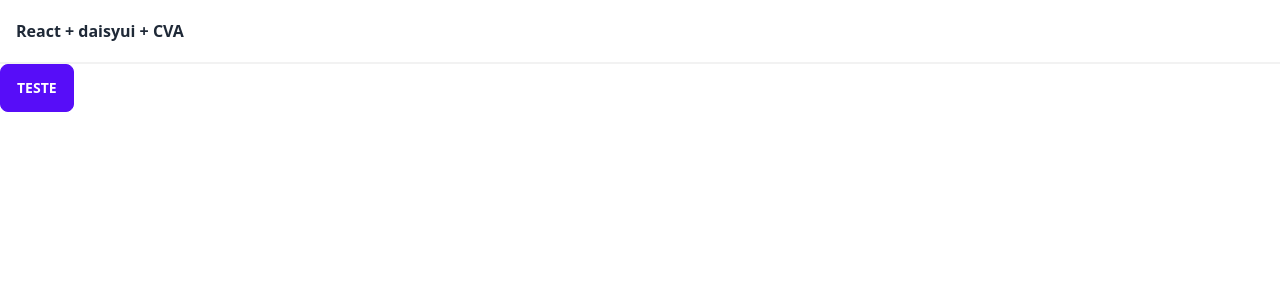
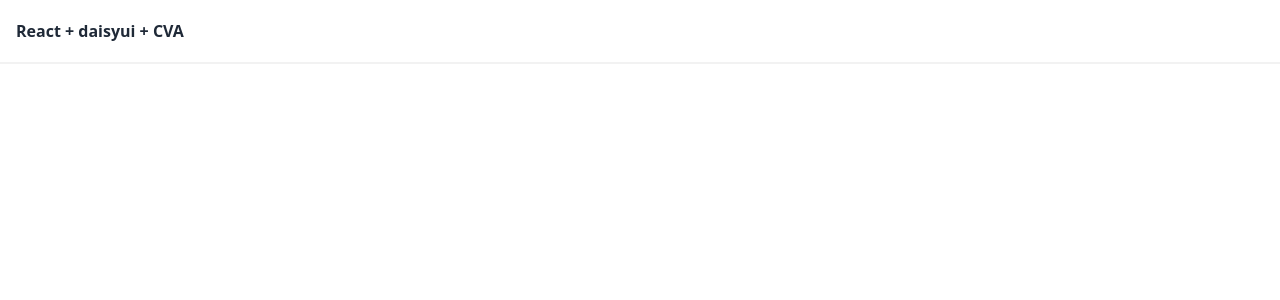
Before and after one commit to jmarc00s/jm-ui, a React (Vite) app: page / in a window 1280 px wide. Shown: the top 300 px of the page. Built offline with nearby package versions, Linux system fonts and the light colour scheme.

Commit message:
Remove component from app

```diff
--- a/src/App.tsx
+++ b/src/App.tsx
@@ -6,10 +6,6 @@
       <div className="navbar border-b-2 border-base-200 px-4">
         <span className="font-semibold">React + daisyui + CVA</span>
       </div>
-
-      <div className="flex">
-        <Button variant="primary">Teste</Button>
-      </div>
     </main>
   );
 }
```
